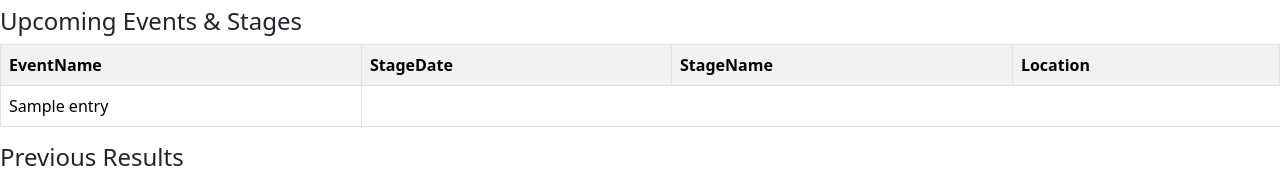
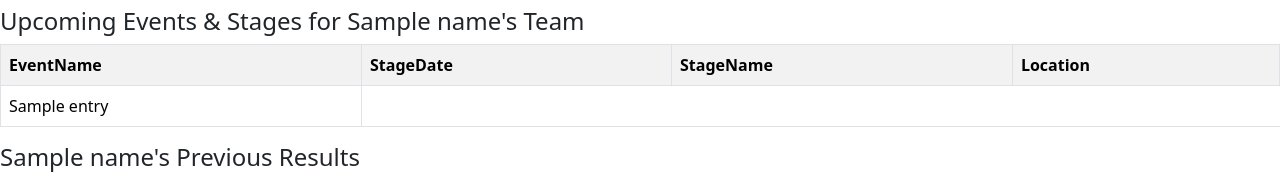
Before and after one commit to twoyoung/NZ-Olympics-Web-App, a Flask app: template nzolywebapp/templates/athleteinterface.html in a window 1280 px wide. Shown: the part 159-339 px from the top of the page. Run offline with Flask 3, Linux system fonts and the light colour scheme; the template is opened without the code that fills it: most values are stand-ins (such as "Sample title", 1, 10 or a date in 2020).

Commit message:
Update athleteinterface.html

```diff
--- a/nzolywebapp/templates/athleteinterface.html
+++ b/nzolywebapp/templates/athleteinterface.html
@@ -5,7 +5,7 @@
 {% endblock %}
 
 {% block content %}
-<h4>Upcoming Events & Stages</h4>
+<h4>Upcoming Events & Stages for {{ name }}'s Team</h4>
     <table class="table table-striped table-hover table-bordered">
         <tr><th>EventName</th><th>StageDate</th><th>StageName</th><th>Location</th></tr>
         {% for event in upcomingevents %}
@@ -17,7 +17,7 @@
         {% endfor %}
     </table>
 
-<h4>Previous Results</h4>
+<h4>{{ name }}'s Previous Results</h4>
     <table class="table table-striped table-hover table-bordered">
         <tr><th>EventName</th><th>StageDate</th><th>StageName</th><th>Location</th><th>Result</th></tr>
         {% for entry in previousresult %}
```
